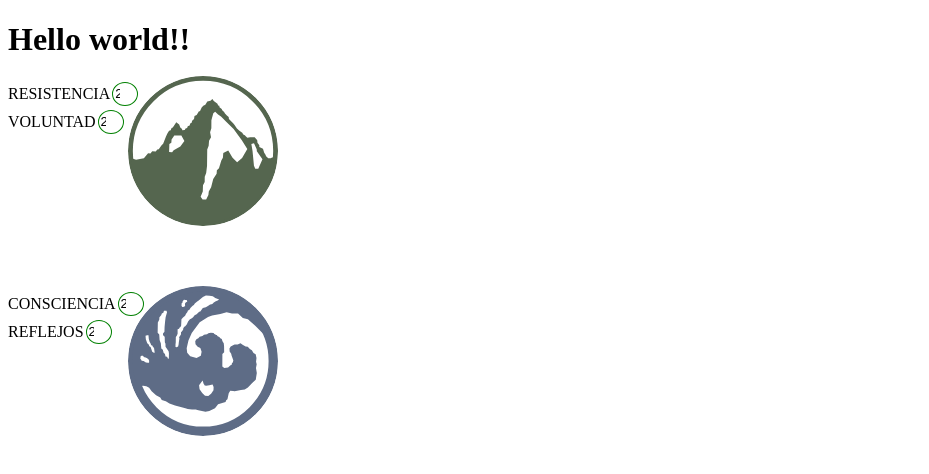
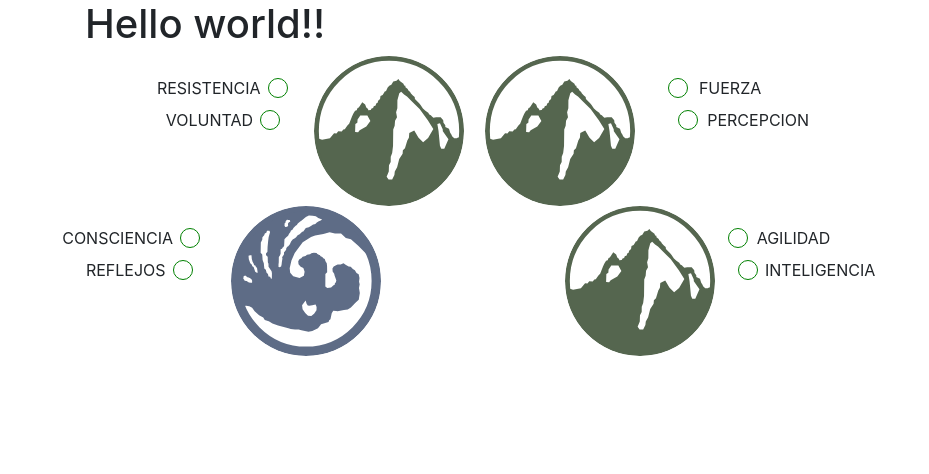
Before and after one commit to JrkJesus/Ficha-L5R, a React (Vite) app: page / in a window 1280 px wide. Shown: the top 474 px of the page, without its empty margins (0-929 px from the left). Built offline with nearby package versions, Linux system fonts and the light colour scheme.

Commit message:
Completados 4 anillos en sus posiciones a falta de SVG's

```diff
--- a/package.json
+++ b/package.json
@@ -18,7 +18,9 @@
   },
   "homepage": "https://github.com/JrkJesus/Ficha-L5R#readme",
   "dependencies": {
+    "bootstrap": "^4.5.2",
     "react": "^16.13.1",
+    "react-bootstrap": "^1.3.0",
     "react-dom": "^16.13.1"
   },
   "devDependencies": {
--- a/src/app.jsx
+++ b/src/app.jsx
@@ -3,6 +3,8 @@ import ReactDOM from "react-dom"
 import Ring from "./ficha/components/Ring"
 import tierra from "./recursos/tierra.svg"
 import aire from "./recursos/aire.svg"
+import 'bootstrap/dist/css/bootstrap.min.css'
+import { Container } from "react-bootstrap"
 
 const anillos = [
     {
@@ -17,7 +19,9 @@ const anillos = [
                 name: "VOLUNTAD",
                 value: 2
             }
-        ]
+        ],
+        up: true,
+        left: true
     },
     {
         name: "Aire",
@@ -31,11 +35,13 @@ const anillos = [
                 name: "REFLEJOS",
                 value: 2
             }
-        ]
+        ],
+        up: false,
+        left: true
     },
     {
         name: "Fuego",
-        img: aire,
+        img: tierra,
         attrs: [
             {
                 name: "AGILIDAD",
@@ -45,11 +51,13 @@ const anillos = [
                 name: "INTELIGENCIA",
                 value: 2
             }
-        ]
+        ],
+        up: false,
+        left: false
     },
     {
         name: "Agua",
-        img: aire,
+        img: tierra,
         attrs: [
             {
                 name: "FUERZA",
@@ -59,20 +67,26 @@ const anillos = [
                 name: "PERCEPCION",
                 value: 2
             }
-        ]
+        ],
+        up: true,
+        left: false
     }
 ]
 
 const App = () => {
-    return <Fragment>
+    return <Container>
         <h1> Hello world!! </h1>
         <Ring
             {...anillos[0]}/>
         <Ring
             {...anillos[1]}/>
+        <Ring
+            {...anillos[3]}/>
+        <Ring
+            {...anillos[2]}/>
         {/* Deconstructor. Es igual que poner
             name = "Tierra" etc */}
-    </Fragment>
+    </Container>
 }
 
 
--- a/src/ficha/components/Ring.css
+++ b/src/ficha/components/Ring.css
@@ -10,14 +10,13 @@
 
 .Ring_img {
     border-radius: 50%;
-    position: relative;
-    left: 120px;
-    top: -60px;
     width: 150px;
     height: 150px;
 }
 
-/* .Attribute_div {
-    position: relative;
-
-} */
+.Ring_div-attributes {
+    vertical-align: top;
+    padding-top: 20px !important;
+    padding-right: 0px !important;
+    padding-left: 0px !important;
+}
--- a/src/ficha/components/Ring.jsx
+++ b/src/ficha/components/Ring.jsx
@@ -1,42 +1,68 @@
 import React, {Fragment} from "react"
 import './Ring.css'
+import Container from 'react-bootstrap/Container'
+import Row from 'react-bootstrap/Row'
+import Col from 'react-bootstrap/col'
 
-
-
-const Ring = ({img, name, attrs}) => {
+const Ring = ({img, name, attrs, up, left}) => {
     return <Fragment>
-        {/* <div className="Attribute_div">
-            <Attribute labelText={attName1} value={attVal1}/>
-            <Attribute labelText={attName2} value={attVal2}/>
-        </div> */}
-
-        <div className="Attribute_div">
-        {attrs.map(attr => {
-            return <Attribute labelText={attr.name} value={attr.value}/>
-        })}
-        </div>
-        <img
-            src={img}
-            alt={name}
-            className="Ring_img"/>
+        <Row className="Attribute_div" style={left ? up ? {marginLeft: "50px"}:{marginLeft: "-50px"}: up ? {marginLeft: "400px", marginTop: "-300px"}:{marginLeft: "480px"}}>
+        {/* <Row className="Attribute_div" style={left ==true & up ? {paddingLeft: "50px"}:{paddingLeft: "-50px"}}> */}
+            {left && <Col xs={4} md={3} lg={2} className="Ring_div-attributes">
+                {attrs.map((attr, index) => {
+                    return <Attribute
+                        key={"attr-"+index}
+                        labelText={attr.name}
+                        value={attr.value}
+                        margin={index*10+"px"}
+                        left={left}/>
+                })}
+            </Col>}
+            <Col xs={6} md={3} lg={3} style={{padding: 0}}>
+                <img
+                    src={img}
+                    alt={name}
+                    className="Ring_img"/>
+            </Col>
+            {!left && <Col xs={4} md={3} lg={2} className="Ring_div-attributes">
+                {attrs.map((attr, index) => {
+                    return <Attribute
+                        key={"attr-"+index}
+                        labelText={attr.name}
+                        value={attr.value}
+                        margin={index*10+"px"}/>
+                })}
+            </Col>}
+        </Row>
     </Fragment>
 }
 
-const Attribute = ({labelText, value}) => {
-    return <Fragment>
+const Attribute = ({labelText, value, margin, left}) => {
+    return <Row style={left ? {marginRight: margin}:{marginLeft:margin}}>
+        {left && <Col xs={9} md={9} lg={9}
+            style={{textAlign: "right", paddingRight: "5px"}}>
         <label
             htmlFor={"value-" + labelText}>
                 {labelText}
         </label>
+        </Col>}
+        <Col xs={2} md={2} lg={2} style={{paddingLeft: 0}}>
         <input
             type="number"
             name={"value-" + labelText}
             id={"value-" + labelText}
-            value={value}
+            defaultValue={value}
             className="Attribute_input-number"
         />
-        <br></br>
-    </Fragment>
+        </Col>
+        {!left && <Col xs={9} md={9} lg={9}
+            style={{textAlign: "left", paddingLeft: "10px"}}>
+        <label
+            htmlFor={"value-" + labelText}>
+                {labelText}
+        </label>
+        </Col>}
+    </Row>
 }
 
 export default Ring
```
Also changed, not shown: 1 other file (tests, documents, lock files or other folders).
